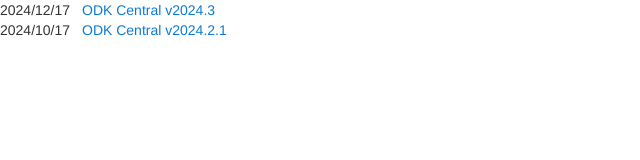
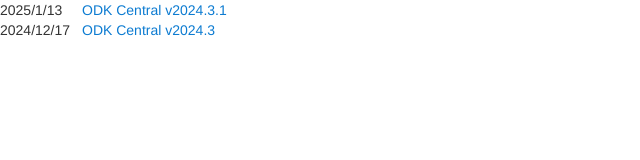
Before and after one commit to getodk/central, a plain HTML site: page docs/news.html in a window 1280 px wide. Shown: the full height of the page, 0-640 px from the left. Drawn offline with Linux system fonts and the light colour scheme.

Commit message:
News for 2024.3.1 patch release

```diff
--- a/docs/news.html
+++ b/docs/news.html
@@ -7,17 +7,17 @@
   </head>
   <body>
     <div class="news-item">
+      <span class="item-date">2025/1/13</span>
+      <a href="https://forum.getodk.org/t/odk-central-v2024-3-offline-entities-submission-deletes-and-faster-form-uploads/51515/3" target="_blank">
+        ODK Central v2024.3.1
+      </a>
+    </div>
+    <div class="news-item">
       <span class="item-date">2024/12/17</span>
       <a href="https://forum.getodk.org/t/odk-central-v2024-3-year-end-goodies/51515" target="_blank">
         ODK Central v2024.3
       </a>
     </div>
-    <div class="news-item">
-      <span class="item-date">2024/10/17</span>
-      <a href="https://forum.getodk.org/t/odk-central-v2024-2-submission-deletes-and-s3-media-storage/49742/3" target="_blank">
-        ODK Central v2024.2.1
-      </a>
-    </div>
     <script defer src='https://static.cloudflareinsights.com/beacon.min.js' data-cf-beacon='{"token": "81f288331d6e4638be205e0e63388165"}'></script>
   </body>
 </html>
```
